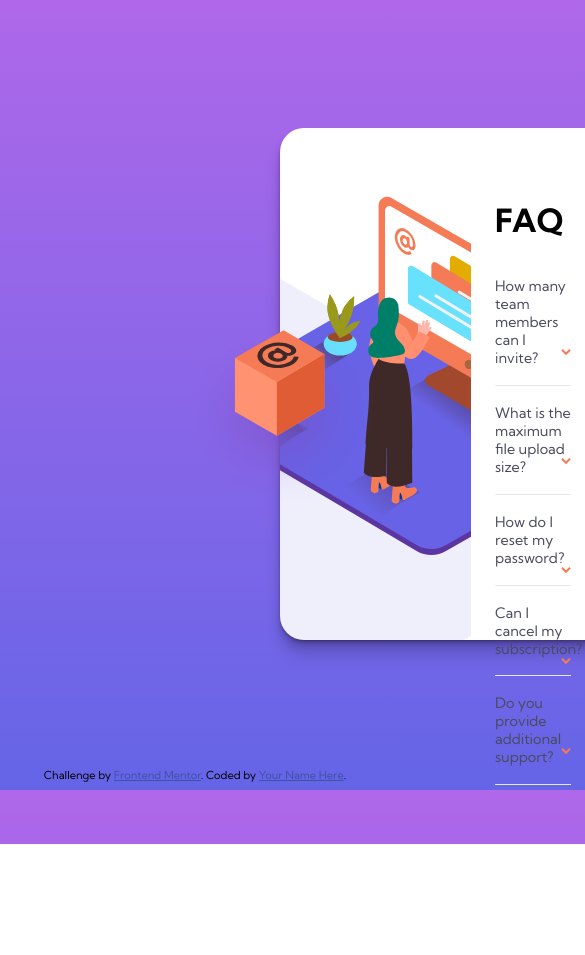
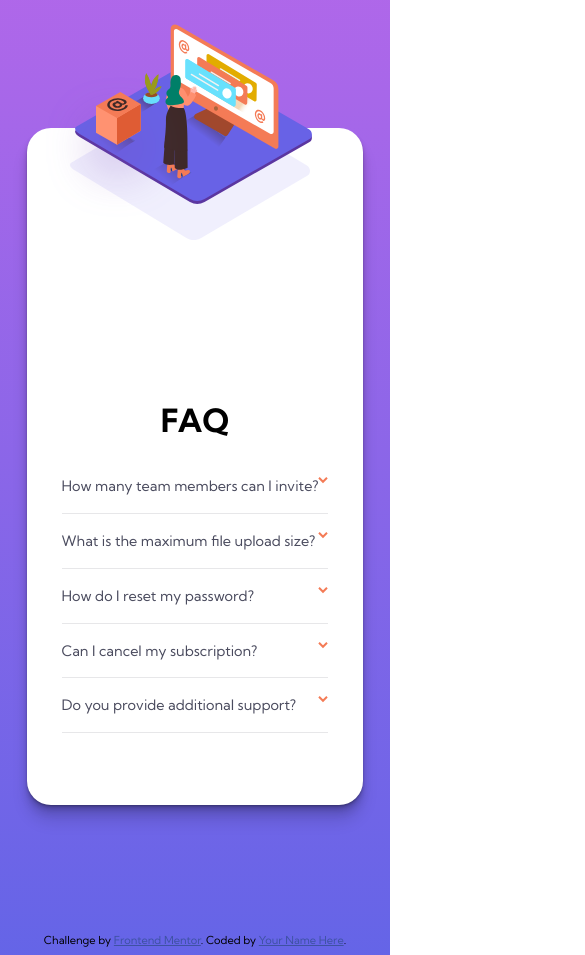
Before and after one commit to mayabuserde/faqAccordionCardMain, a plain HTML site: page index.html in a window 390 px wide. Shown: the top 955 px of the page, 585 px wide, since content can reach past the window. Before the commit the page ends 844 px from the top, so only its background shows below. Drawn offline with Linux system fonts and the light colour scheme.

Commit message:
first version of mobile

```diff
--- a/index.html
+++ b/index.html
@@ -28,8 +28,11 @@
 <body>
 
   <main class="split">
-    <figure class="image">
+    <figure class="image-desktop">
       <img class="cube" src="images/illustration-box-desktop.svg" alt="">
+    </figure>
+    <figure class="image-mobile">
+      <img class="mobile" src="images/illustration-woman-online-mobile.svg" alt="">
     </figure>
     <div class="content">
       <h1 class="heading">FAQ</h1>
--- a/style.css
+++ b/style.css
@@ -32,13 +32,11 @@ body {
 
 .split {
     display: flex;
-    flex-direction: row;
+    flex-direction: column;
     align-items: center;
 background-color: white;
 border-radius: 1.5rem;
-   margin-top: 8rem;
-   margin-left: 17rem;
-   margin-bottom: 8rem;
+   margin: 8rem auto;
 
     width: min(90%, 58rem);
 
@@ -47,6 +45,15 @@ border-radius: 1.5rem;
               0 4px 4px rgba(0,0,0,0.12),
               0 8px 8px rgba(0,0,0,0.12),
               0 16px 16px rgba(0,0,0,0.12);
+}
+
+@media (min-width: 30rem) {
+    .split {
+        flex-direction: row;
+        margin-left: 17rem;
+        margin-bottom: 8rem;
+        margin-bottom: 8rem;
+    }
 }
 .content {
     display: flex;
@@ -62,7 +69,29 @@ border-radius: 1.5rem;
     display: none;
 }
 /* ---------------- */
-.image {
+.image-mobile {
+
+    background-image: url(images/bg-pattern-mobile.svg);
+    background-repeat: no-repeat;
+    background-position: top .5rem left .5rem;
+}
+
+.mobile {
+    transform: translate(-1rem, -6.5rem);
+}
+
+.image-desktop {
+    display: none;
+
+}
+
+@media (min-width: 30rem) {
+    .cube {
+        transform: translate(-6rem, 2.25rem);
+        /* display: inline-block; */
+
+    }
+    .image-desktop {
 
         flex-basis: 100%;
         height: 32rem;
@@ -74,12 +103,10 @@ border-radius: 1.5rem;
         background-repeat: no-repeat, no-repeat;
         background-position: -5.75rem 4.25rem, -36.5rem -18rem;
     }
-
-.cube {
-    transform: translate(-6rem, 2.25rem);
-
+    .image-mobile {
+        display: none;
     }
-
+}
 
 .icon {
     float: right;
@@ -88,15 +115,24 @@ border-radius: 1.5rem;
 /* other classes */
 
 .heading {
+    text-align: center;
     padding-bottom: 1.2rem;
 }
 
+@media (min-width: 30rem) {
+    .heading {
+        text-align: left;
+    }
+}
+
+.faqs {
+    width: 100%;
+    list-style-type: none;
+}
+@media (min-width: 30rem) {
     .faqs {
         width: 78%;
-    list-style-type: none;
-
-
-
+    }
 }
 
 .faq {
@@ -108,7 +144,11 @@ border-radius: 1.5rem;
     font-size: .9rem;
     font-weight: 400;
     color: var(--text-neutral-800);
+}
 
+.faq-title:hover {
+    color: var(--text-accent);
+    cursor: pointer;
 
 }
 /* modifiers for selected faq title and icon */
```
Lines whose indentation alone changed are shown as unchanged.
